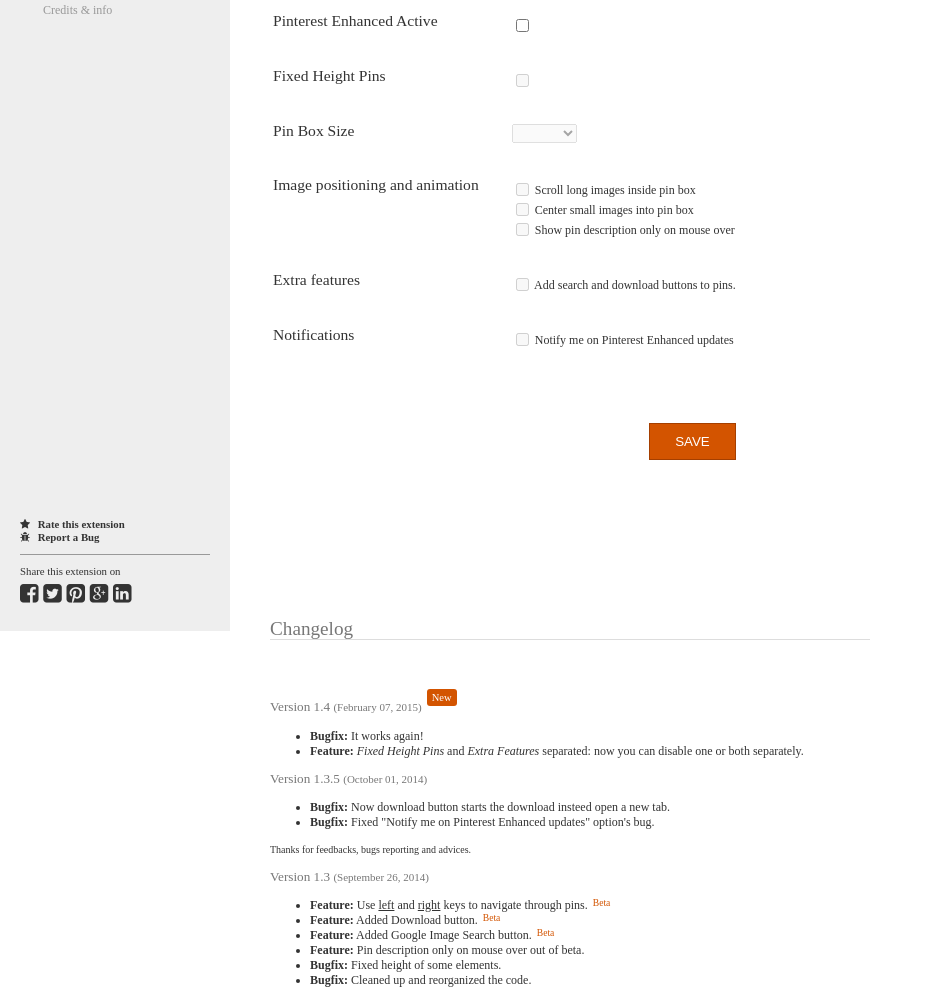
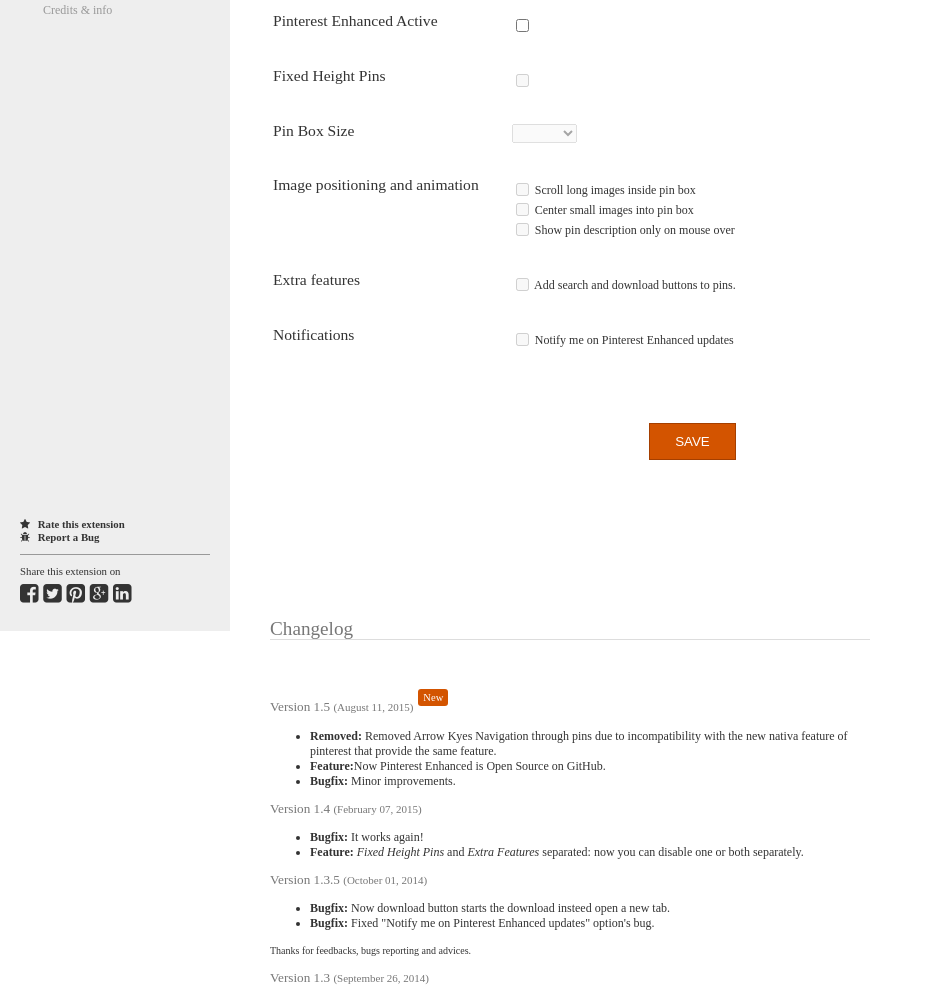
Before and after one commit to lordgiotto/pinterest-enhanced, a browser extension: page options.html in a window 1280 px wide. Shown: the part 169-1164 px from the top of the page, without its empty margins (0-933 px from the left). Drawn offline with nearby package versions, Linux system fonts and the light colour scheme; files that its build step writes are made by us from their sources.

Commit message:
Added Readme, License and modified options

```diff
--- a/options.html
+++ b/options.html
@@ -101,7 +101,13 @@
 		<header>
 			<h1 class="section_title">Changelog</h1>
 		</header>
-		<h3 class="new">Version 1.4 <small>(February 07, 2015)</small></h3>
+		<h3 class="new">Version 1.5 <small>(August 11, 2015)</small></h3>
+		<ul>
+			<li><strong>Removed:</strong> Removed Arrow Kyes Navigation through pins due to incompatibility with the new nativa feature of pinterest that provide the same feature.</li>
+			<li><strong>Feature:</strong>Now Pinterest Enhanced is Open Source on GitHub.</li>
+			<li><strong>Bugfix:</strong> Minor improvements.</li>
+		</ul>
+		<h3>Version 1.4 <small>(February 07, 2015)</small></h3>
 		<ul>
 			<li><strong>Bugfix:</strong> It works again!</li>
 			<li><strong>Feature:</strong> <i>Fixed Height Pins</i> and <i>Extra Features</i> separated: now you can disable one or both separately.</li>
```
Also changed, not shown: README.md (added), 1 other file.
